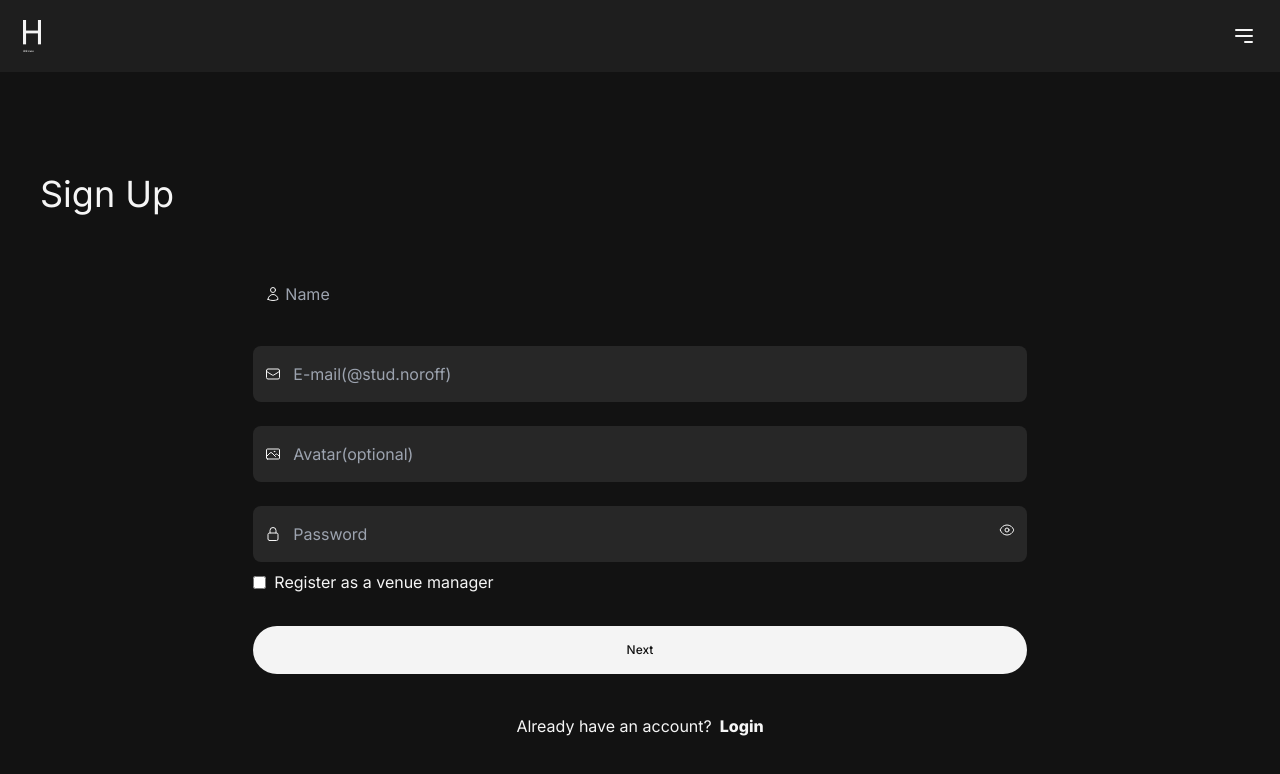
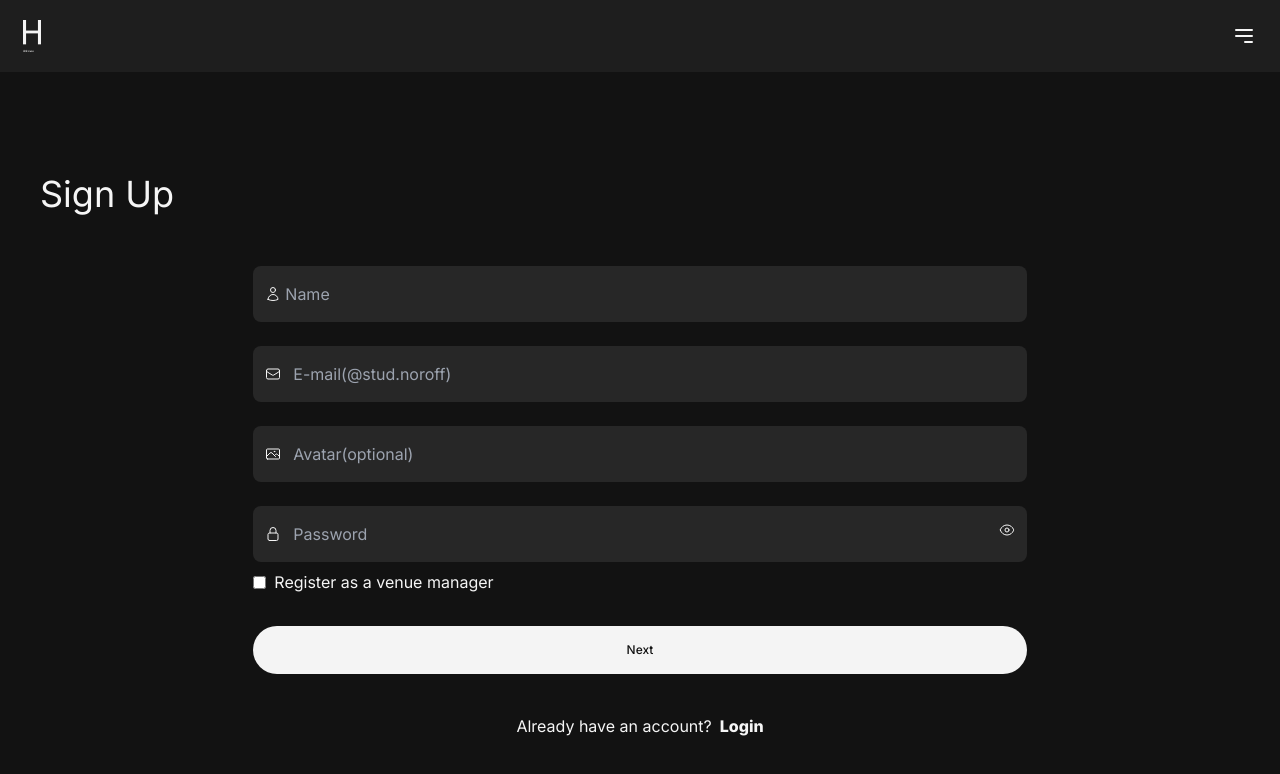
Before and after one commit to bmsf/FED2-Exam, a Next.js app: page /register in a window 1280 px wide. Shown: the top 774 px of the page. Built offline with nearby package versions, Linux system fonts and the light colour scheme; a web font is replaced by a local one.

Commit message:
last before starting with next-auth

```diff
--- a/app/NavbarOpen.jsx
+++ b/app/NavbarOpen.jsx
@@ -1,5 +1,7 @@
+'use client';
 import { useState } from 'react';
 import { motion } from 'framer-motion';
+import * as storage from './api/storage';
 import { VscAccount } from 'react-icons/vsc';
 import {
 	IoLogOutOutline,
@@ -77,7 +79,7 @@ export default function NavbarOpen({ isOpen, setIsOpen }) {
 							alt='Holidaze Logo'
 						/>
 					</div>
-					<div className='flex flex-col gap-4 text-center w-full'>
+					<div className='flex flex-col gap-4 text-center w-full border-b pb-6'>
 						{['Home', 'Search', 'About', 'Contact'].map((item) => (
 							<Link href={'/'} key={item}>
 								<ul onClick={() => setIsOpen(false)}>
--- a/app/layout.jsx
+++ b/app/layout.jsx
@@ -4,6 +4,8 @@ import { ToastContainer, toast } from 'react-toastify';
 import Navbar from './Navbar';
 import Footer from './Footer';
 import './globals.css';
+import * as storage from './api/storage';
+
 import { Inter, Open_Sans, Playfair_Display } from 'next/font/google';
 
 export const playfair = Playfair_Display({
--- a/app/register/page.jsx
+++ b/app/register/page.jsx
@@ -51,7 +51,7 @@ function RegisterPage() {
 								<UserIcon className='absolute h-4 w-4 cursor-pointer top-5 left-3' />
 								<input
 									id='name'
-									className='rounded-lg w-full p-4 bg-transparent pl-8 bg-lightestPrimary'
+									className='rounded-lg w-full p-4 pl-8 bg-lightestPrimary'
 									value={name}
 									onChange={onChange}
 									required
@@ -82,7 +82,7 @@ function RegisterPage() {
 								<PhotoIcon className='absolute h-4 w-4 cursor-pointer top-5 left-3' />
 								<input
 									id='avatar'
-									className='pl-10  w-full rounded-lg py-4 px-4  bg-lightestPrimary'
+									className='pl-10  w-full rounded-lg py-4 px-4 bg-lightestPrimary'
 									value={avatar}
 									onChange={onChange}
 									placeholder='Avatar(optional)'
```
